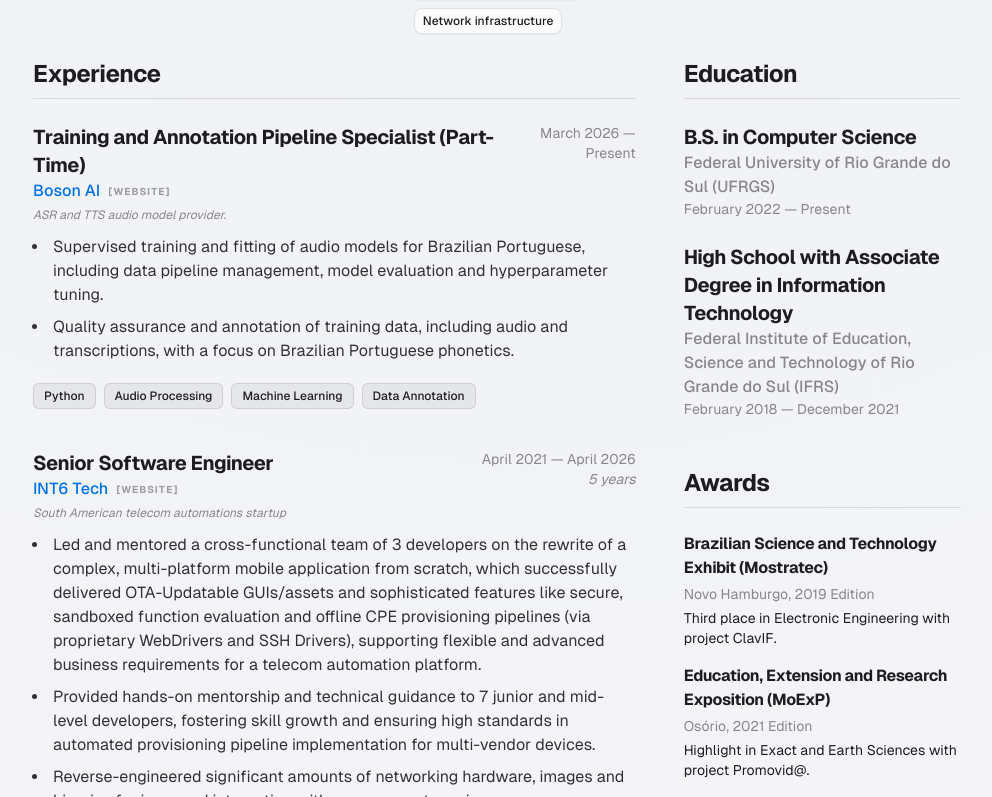
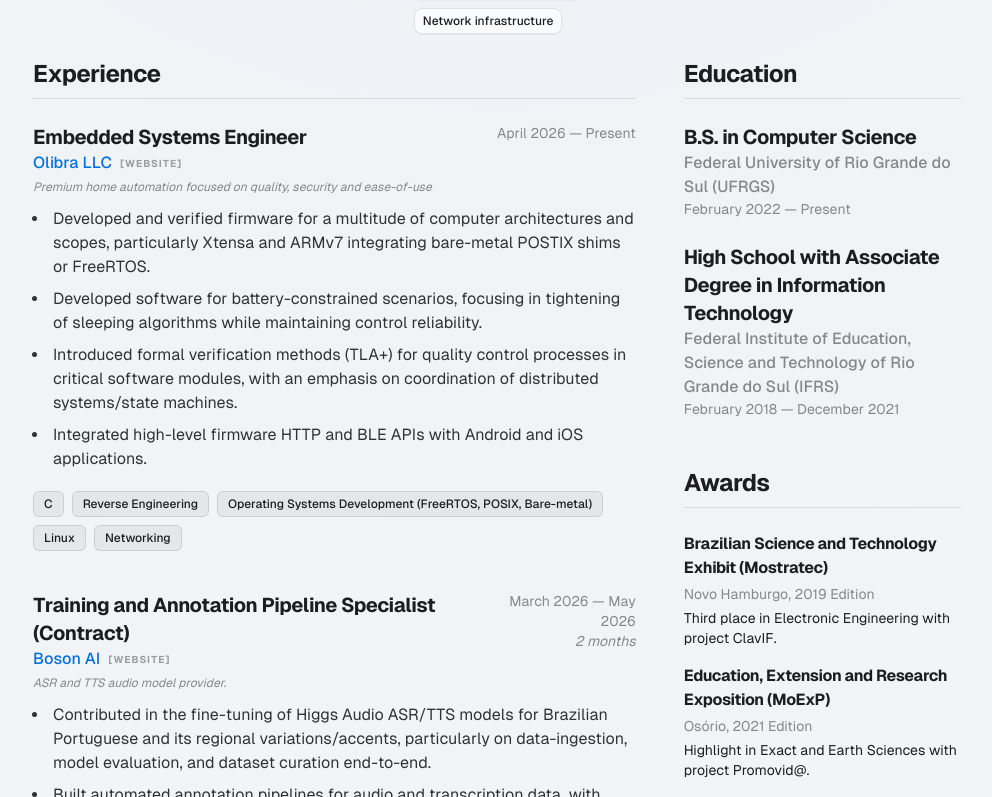
Before and after one commit to Rosbifbr/landing, a Next.js app: page /resume in a window 1280 px wide. Shown: the part 683-1480 px from the top of the page, without its empty margins (143-1135 px from the left). Built offline with nearby package versions, Linux system fonts and the light colour scheme; no server answers.

Commit message:
updates on life

```diff
--- a/app/resume/page.tsx
+++ b/app/resume/page.tsx
@@ -60,6 +60,7 @@ const SKILLS = {
   OPT: "optimization",
   TASTE: "good-taste",
   OOP: "Object-Oriented Programming (OOP)",
+  OS: "Operating Systems Development (FreeRTOS, POSIX, Bare-metal)",
 
   // Specialized
   AUDIO: "Audio Processing",
@@ -165,31 +166,33 @@ const ifrs =
   "Federal Institute of Education, Science and Technology of Rio Grande do Sul (IFRS)";
 const ufrgs = "Federal University of Rio Grande do Sul (UFRGS)";
 const experienceData: Experience[] = [
-  // {
-  //   title: "Senior Software Engineer",
-  //   company: "Bond/Olibra",
-  //   location: "Cresskill, NJ, USA (Hybrid)",
-  //   startDate: new Date(2026, 3),
-  //   endDate: null,
-  //   about: "IOT and home automation startup focused on quality, ease-of-use and ease of integration",
-  //   website: "https://bondhome.io/",
-  //   responsibilities: [
-  //     "Embedded firmware development. Bare-metal for ARMv7 and RiscV",
-  //     "Reverse-engineering of significant amounts of IOT hardware, binary blobs and executables for improved integration with our products. (C,ASM,Linux,Ghidra)",
-  //   ],
-  //   technologies: [SKILLS.C, SKILLS.RE, SKILLS.LINUX, SKILLS.NET],
-  // },
   {
-    title: "Training and Annotation Pipeline Specialist (Part-Time)",
+    title: "Embedded Systems Engineer",
+    company: "Olibra LLC",
+    location: "Cresskill, NJ, USA (Hybrid)",
+    startDate: new Date(2026, 3),
+    endDate: null,
+    about: "Premium home automation focused on quality, security and ease-of-use",
+    website: "https://bondhome.io/",
+    responsibilities: [
+      "Developed and verified firmware for a multitude of computer architectures and scopes, particularly Xtensa and ARMv7 integrating bare-metal POSTIX shims or FreeRTOS.",
+      "Developed software for battery-constrained scenarios, focusing in tightening of sleeping algorithms while maintaining control reliability.",
+      "Introduced formal verification methods (TLA+) for quality control processes in critical software modules, with an emphasis on coordination of distributed systems/state machines.",
+      "Integrated high-level firmware HTTP and BLE APIs with Android and iOS applications.",
+    ],
+    technologies: [SKILLS.C, SKILLS.RE, SKILLS.OS, SKILLS.LINUX, SKILLS.NET],
+  },
+  {
+    title: "Training and Annotation Pipeline Specialist (Contract)",
     company: "Boson AI",
     location: "Santa Clara, CA, USA (Remote)",
     startDate: new Date(2026, 2),
-    endDate: null,
+    endDate: new Date(2026, 4),
     about: "ASR and TTS audio model provider.",
     website: "https://boson.ai/",
     responsibilities: [
-      "Supervised training and fitting of audio models for Brazilian Portuguese, including data pipeline management, model evaluation and hyperparameter tuning.",
-      "Quality assurance and annotation of training data, including audio and transcriptions, with a focus on Brazilian Portuguese phonetics.",
+      "Contributed in the fine-tuning of Higgs Audio ASR/TTS models for Brazilian Portuguese and its regional variations/accents, particularly on data-ingestion, model evaluation, and dataset curation end-to-end.",
+      "Built automated annotation pipelines for audio and transcription data, with emphasis on encoding regional differences in brazilian portuguese phonetics.",
     ],
     technologies: [SKILLS.PYTHON, SKILLS.AUDIO, SKILLS.ML, SKILLS.ANNOTATION],
   },
```
